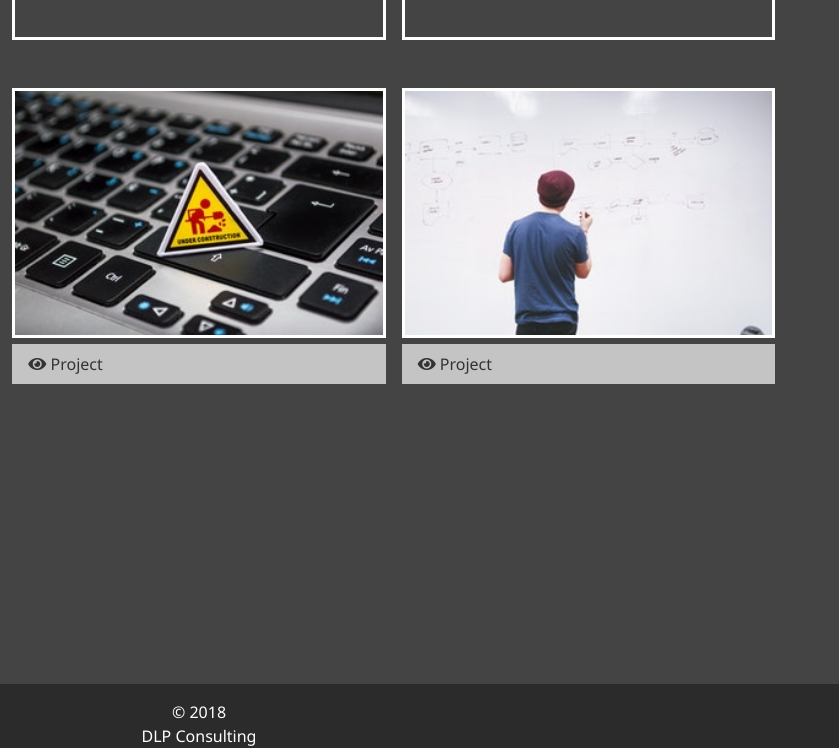
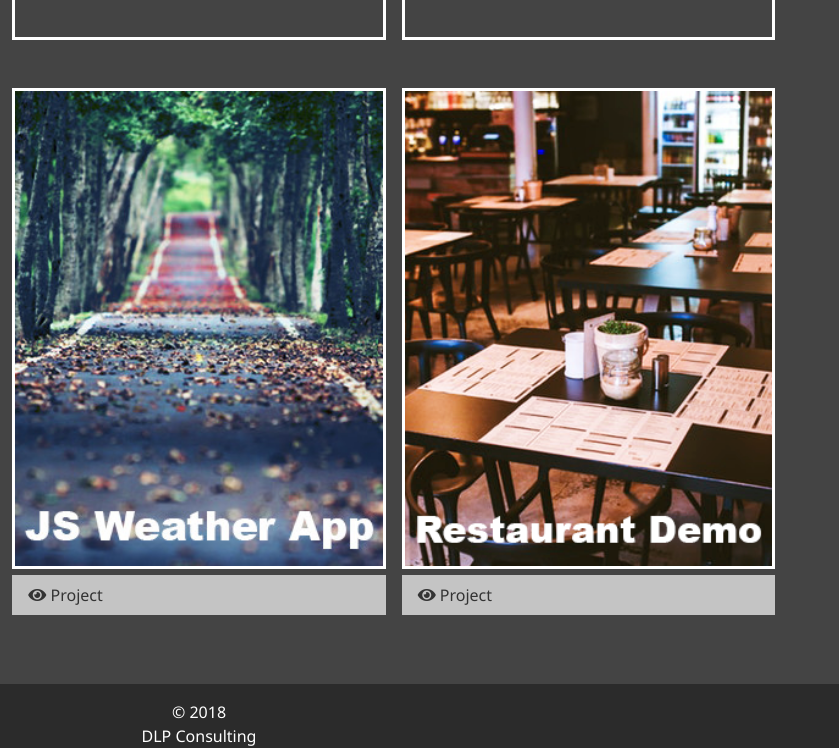
Before and after one commit to apairoflevis/First-Portfolio, a website: page dist/work.html in a window 1280 px wide. Shown: the part 716-1464 px from the top of the page, 441-1280 px from the left. Drawn offline with Linux system fonts and the light colour scheme.

Commit message:
Added images & project links to work html

```diff
--- a/dist/work.html
+++ b/dist/work.html
@@ -110,7 +110,7 @@
             </div>
             <div class="item">
                 <a href="#!">
-                    <img src="img/keyboard.jpeg" alt="projects">
+                    <img src="img/thumb2.jpg" alt="projects">
                 </a>
                 <a href="https://pedantic-agnesi-9f6dd3.netlify.com/" class="btn-light">
                     <i class="fas fa-eye"></i> Project
@@ -118,7 +118,7 @@
             </div>
             <div class="item">
                 <a href="#!">
-                    <img src="img/whiteboard.jpg" alt="projects">
+                    <img src="img/thumb3.png" alt="projects">
                 </a>
                 <a href="https://confident-spence-ed7d9d.netlify.com/" class="btn-light">
                     <i class="fas fa-eye"></i> Project
```
Also changed, not shown: dist/img/thumb2.jpg (added), dist/img/thumb3.png (added).
